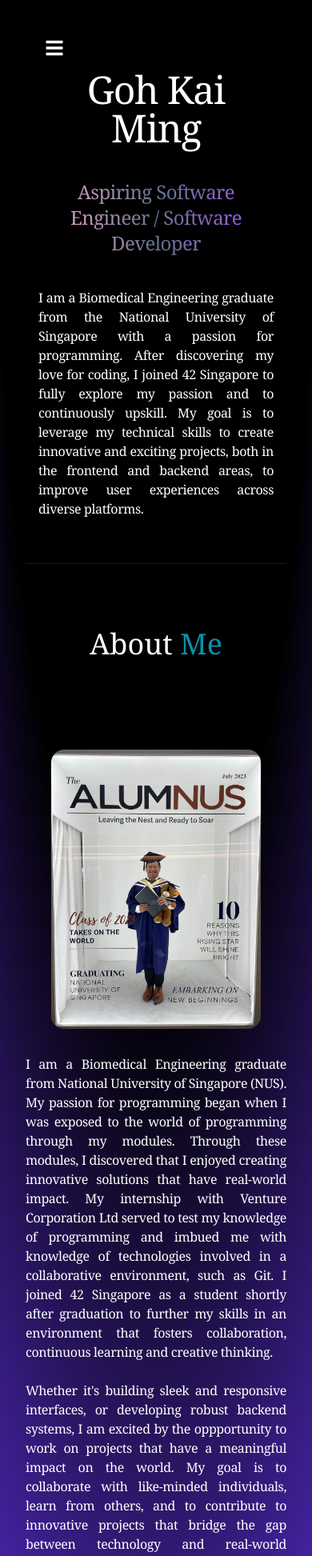
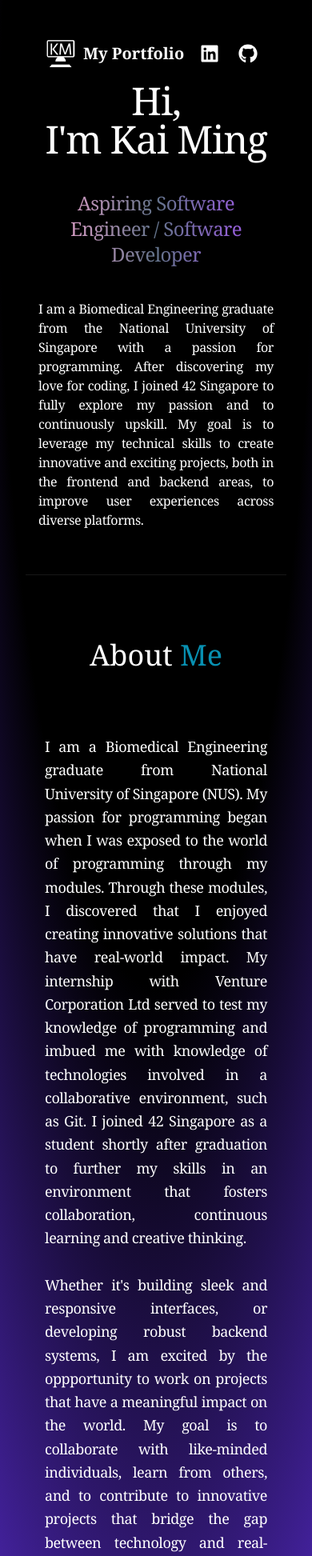
Before and after one commit to gka1m/km-portfolio, a Next.js app: page / in a window 390 px wide. Shown: the top 1945 px of the page at 80% size. Built offline with nearby package versions, Linux system fonts and the light colour scheme.

Commit message:
cleaned up homepage

```diff
--- a/app/components/About.tsx
+++ b/app/components/About.tsx
@@ -1,13 +1,11 @@
 "use client";
 import React from "react";
-import Image from "next/image";
 import { motion } from "framer-motion";
-import graduation from "../../public/graduation.jpg";
 import { about } from "../data";
 
 const About = () => {
   return (
-    <div className="border-b border-neutral-900 border-transparent pb-4">
+    <div className="border-b border-neutral-900 pb-12">
       <motion.h2
         whileInView={{ opacity: 1, y: 0 }}
         initial={{ opacity: 0, y: -100 }}
@@ -16,32 +14,14 @@ const About = () => {
       >
         About <span className="text-cyan-600">Me</span>
       </motion.h2>
-      <div className="flex flex-wrap items-center">
-        <div className="w-full lg:w-1/2 p-8">
+
       <motion.div
-            whileInView={{ opacity: 1, x: 0 }}
-            initial={{ opacity: 0, x: -100 }}
+        whileInView={{ opacity: 1, y: 0 }}
+        initial={{ opacity: 0, y: 50 }}
         transition={{ duration: 1 }}
-            className="flex items-center justify-center"
+        className="max-w-3xl mx-auto px-6"
       >
-            <Image
-              src={graduation}
-              alt="graduation"
-              layout="intrinsic"
-              width={480}
-              height={640}
-              className="rounded-2xl"
-            />
-          </motion.div>
-        </div>
-        <motion.div
-          whileInView={{ opacity: 1, x: 0 }}
-          initial={{ opacity: 0, x: 100 }}
-          transition={{ duration: 1 }}
-          className="w-full lg:w-1/2 lg:p-8"
-        >
-          <div className="flex justify-center">
-            <p className="text-white tracking-tight font-light items-center text-justify">
+        <p className="text-white tracking-tight font-light text-justify leading-relaxed text-lg">
           {about.split("\n").map((line, index) => (
             <React.Fragment key={index}>
               {line}
@@ -49,9 +29,7 @@ const About = () => {
             </React.Fragment>
           ))}
         </p>
-          </div>
       </motion.div>
-      </div>
     </div>
   );
 };
--- a/app/components/Contact.tsx
+++ /dev/null
@@ -1,92 +0,0 @@
-"use client";
-import React, { useState } from "react";
-import { contactInfo } from "../data";
-import { motion } from "framer-motion";
-
-const Contact = () => {
-  const [popupMessage, setPopupMessage] = useState(""); // message for the popup
-  const [popupVisible, setPopupVisible] = useState(false); // controls visibility of the popup
-
-  const copyToClipboard = (text: string) => {
-    navigator.clipboard
-      .writeText(text)
-      .then(() => {
-        setPopupMessage("Copied to clipboard!");
-        setPopupVisible(true);
-
-        setTimeout(() => {
-          setPopupVisible(false);
-        }, 2000);
-      })
-      .catch(() => {
-        setPopupMessage("Failed to copy");
-        setPopupVisible(true);
-
-        setTimeout(() => {
-          setPopupVisible(false);
-        }, 2000);
-      });
-  };
-
-  return (
-    <div className="border-b border-neutral-900 border-transparent pb-20">
-      <motion.h2
-        whileInView={{ opacity: 1, y: 0 }}
-        initial={{ opacity: 0, y: -100 }}
-        transition={{ duration: 1 }}
-        className="my-10 text-center text-4xl text-white"
-      >
-        <span className="text-4xl text-cyan-500">Contact</span> Me
-      </motion.h2>
-      <motion.div
-        whileInView={{ opacity: 1, y: 0 }}
-        initial={{ opacity: 0, y: 100 }}
-        transition={{ duration: 0.75 }}
-        className="text-center tracking-tighter"
-      >
-        <span className="my-4 text-white inline">Email: </span>
-        <p
-          className="text-white cursor-pointer hover:text-red-500 inline"
-          onClick={() => copyToClipboard(contactInfo.email)}
-        >
-          {contactInfo.email}
-        </p>
-      </motion.div>
-      <motion.div
-        whileInView={{ opacity: 1, y: 0 }}
-        initial={{ opacity: 0, y: 100 }}
-        transition={{ duration: 0.75, delay: 0.25 }}
-        className="text-center tracking-tighter my-4"
-      >
-        <p
-          className="my-4 text-white hover:text-cyan-500 cursor-pointer inline"
-          onClick={() => copyToClipboard(contactInfo.Linkedin)}
-        >
-          Linkedin
-        </p>
-      </motion.div>
-
-      <motion.div
-        whileInView={{ opacity: 1, y: 0 }}
-        initial={{ opacity: 0, y: 100 }}
-        transition={{ duration: 0.75, delay: 0.5 }}
-        className="text-center tracking-tighter my-4"
-      >
-        <p
-          className="text-white hover:text-purple-700 cursor-pointer inline"
-          onClick={() => copyToClipboard(contactInfo.Github)}
-        >
-          Github
-        </p>
-      </motion.div>
-
-      {popupVisible && (
-        <div className="fixed bottom-5 left-1/2 transform -translate-x-1/2 bg-green-500 text-white px-6 py-3 rounded-lg shadow-lg text-center z-50">
-          {popupMessage}
-        </div>
-      )}
-    </div>
-  );
-};
-
-export default Contact;
--- a/app/components/Hero.tsx
+++ b/app/components/Hero.tsx
@@ -24,7 +24,8 @@ const Hero = () => {
               animate="visible"
               className="pb-10 text-5xl font-thin tracking-tight lg:mt-16 lg:text-8xl text-white text-center lg:text-left"
             >
-              Goh Kai Ming
+              Hi, <br />
+              I'm Kai Ming
             </motion.h1>
 
             <motion.span
--- a/app/components/Navbar.tsx
+++ b/app/components/Navbar.tsx
@@ -1,82 +1,39 @@
-// components/Navbar.tsx
 "use client";
 import Link from "next/link";
-import React, { useState } from "react";
+import React from "react";
 import Image from "next/image";
 import logo from "../../public/logo.png";
-import {
-  FaLinkedin,
-  FaGithub,
-  FaBars,
-  FaTimes,
-  FaGraduationCap,
-  FaBriefcase,
-} from "react-icons/fa";
+
+import { FaLinkedin, FaGithub } from "react-icons/fa";
 
 const Navbar: React.FC = () => {
-  const [isSidebarOpen, setIsSidebarOpen] = useState(false);
-
-  const toggleSidebar = () => {
-    setIsSidebarOpen(!isSidebarOpen);
-  };
-
   return (
     <nav className="text-white shadow-md w-full">
       <div className="px-6 py-4 flex justify-between items-center">
-        <div className="text-xl font-bold flex items-center">
-          <button onClick={toggleSidebar} className="text-white">
-            {isSidebarOpen ? <FaTimes size={24} /> : <FaBars size={24} />}
-          </button>
-        </div>
+        {/* Logo (Home Button) */}
+        <Link href="/" className="flex items-center gap-2">
+          <Image src={logo} alt="logo" width={40} height={40} />
+          <span className="text-xl font-bold">My Portfolio</span>
+        </Link>
 
-        <div className="hidden lg:flex space-x-6 px-3">
+        {/* Right side icons */}
+        <div className="flex space-x-6 px-3">
           <Link
             href="https://www.linkedin.com/in/gohkm/"
             target="_blank"
             rel="noopener noreferrer"
-            className="hover:text-blue-700"
+            className="hover:text-blue-500 transition"
           >
             <FaLinkedin size={24} />
           </Link>
+
           <Link
             href="https://github.com/gka1m"
             target="_blank"
             rel="noopener noreferrer"
-            className="hover:text-purple-700"
+            className="hover:text-purple-500 transition"
           >
             <FaGithub size={24} />
-          </Link>
-        </div>
-      </div>
-
-      <div
-        className={`fixed inset-0 bg-black bg-opacity-50 transition-opacity ${
-          isSidebarOpen ? "opacity-100" : "opacity-0 pointer-events-none"
-        }`}
-        onClick={toggleSidebar}
-      ></div>
-      <div
-        className={`fixed top-0 left-0 w-64 bg-gray-800 text-white h-full transition-transform transform ${
-          isSidebarOpen ? "translate-x-0" : "-translate-x-full"
-        }`}
-      >
-        <div className="flex justify-between items-center p-4">
-          <Link href="/">
-            <Image src={logo} alt="logo" />
-          </Link>
-          <button onClick={toggleSidebar} className="text-white">
-            <FaTimes size={24} />
-          </button>
-        </div>
-
-        <div className="flex flex-col space-y-4 p-4">
-          <Link href="/education" className="hover:text-cyan-600">
-            <FaGraduationCap size={24} className="inline m-4" />
-            My Journey
-          </Link>
-          <Link href="/experience" className="hover:text-cyan-600">
-            <FaBriefcase size={24} className="inline m-4" />
-            Experience & Projects
           </Link>
         </div>
       </div>
--- a/app/components/Timeline.tsx
+++ /dev/null
@@ -1,84 +0,0 @@
-"use client";
-import React, { useEffect, useState } from "react";
-import { motion } from "framer-motion"; // Import framer motion
-import { timelineData } from "../data";
-
-interface TimelineProps {
-  isSidebarOpen: boolean;
-}
-
-const Timeline: React.FC<TimelineProps> = ({ isSidebarOpen }) => {
-  const [hasAnimated, setHasAnimated] = useState(false);
-
-  useEffect(() => {
-    // Step 1: Check localStorage for animation state on page load
-    const isFirstVisit = localStorage.getItem("hasAnimated");
-
-    // Step 2: If animations haven't been played, set it to true and update localStorage
-    if (!isFirstVisit) {
-      setHasAnimated(true);
-      localStorage.setItem("hasAnimated", "true");
-    }
-  }, []);
-
-  return (
-    <div
-      className={`border-b border-neutral-900 border-transparent pb-4 px-4 lg:mb-35 transition-all duration-300 ${
-        isSidebarOpen ? "ml-64" : ""
-      }`}
-    >
-      <motion.h2
-        whileInView={{ opacity: 1, y: 0 }}
-        initial={{ opacity: 0, y: -100 }}
-        animate={hasAnimated ? { opacity: 1, y: 0 } : {}}
-        transition={{ duration: 1 }}
-        className="my-20 text-white text-center text-4xl"
-      >
-        Education
-      </motion.h2>
-      <div className="intrinsic">
-        {timelineData.map((event, index) => (
-          <motion.div
-            whileInView={{ opacity: 1, x: 0 }}
-            key={event.id}
-            initial={{ opacity: 0, x: -100 }}
-            animate={hasAnimated ? { opacity: 1, x: 0 } : {}}
-            transition={{
-              duration: 1,
-              delay: index * 0.3,
-              ease: "easeOut",
-            }}
-            className="flex items-center mb-10"
-          >
-            <Circle />
-            {/* <Connector position={"top"} /> */}
-
-            <div className="ml-6 flex-grow">
-              <div className="bg-neutral-900 p-4 rounded-lg shadow-lg">
-                <h3 className="text-white font-semibold text-xl underline">
-                  {event.title}
-                </h3>
-                <p className="text-white mt-2">{event.description}</p>
-                <p className="text-gray-500 mt-2">
-                  {event.date} | {event.location}
-                </p>
-              </div>
-            </div>
-          </motion.div>
-        ))}
-      </div>
-    </div>
-  );
-};
-
-const Circle = () => {
-  return (
-    <div className="intrinsic">
-      <div className="w-8 h-8 border-2 border-cyan-400 rounded-full flex items-center justify-center">
-        <div className="w-4 h-4 bg-cyan-400 rounded-full"></div>
-      </div>
-    </div>
-  );
-};
-
-export default Timeline;
--- a/app/education/page.tsx
+++ /dev/null
@@ -1,14 +0,0 @@
-import React from "react";
-import Navbar from "../components/Navbar";
-import Timeline from "../components/Timeline";
-
-const EducationPage = () => {
-  return (
-    <div className="w-full">
-      <Navbar />
-      <Timeline isSidebarOpen={false} />
-    </div>
-  );
-};
-
-export default EducationPage;
--- a/app/page.tsx
+++ b/app/page.tsx
@@ -2,8 +2,6 @@ import React from "react";
 import Navbar from "./components/Navbar";
 import Hero from "./components/Hero";
 import About from "./components/About";
-import Contact from "./components/Contact";
-import "./globals.css";
 
 const Homepage = () => {
   return (
@@ -11,7 +9,6 @@ const Homepage = () => {
       <Navbar />
       <Hero />
       <About />
-      {/* <Contact /> */}
     </div>
   );
 };
```
Also changed, not shown: public/graduation.jpg (deleted), public/profile_pic.jpg (deleted). Lines whose indentation alone changed are shown as unchanged.
